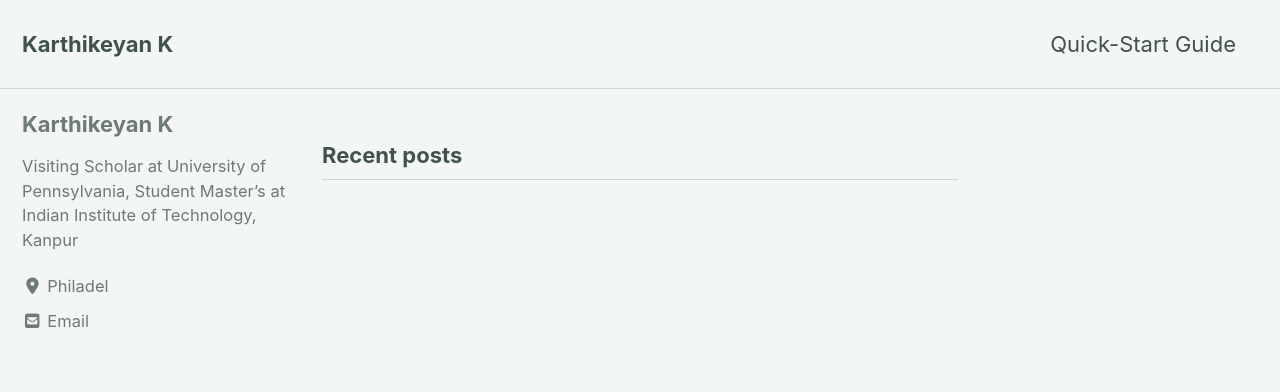
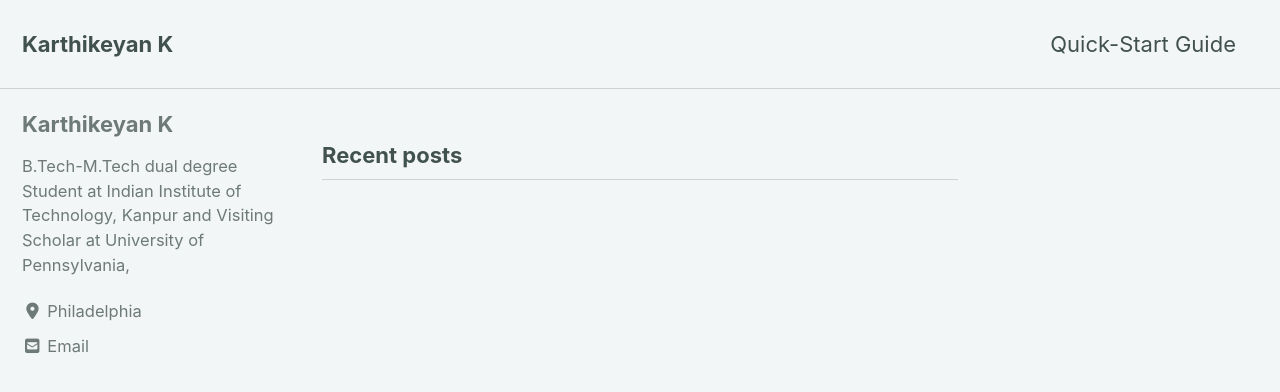
Before and after one commit to keyank/keyank.github.io, a Jekyll site: the page built from index.html, in a window 1280 px wide and 900 px high. Shown: the top 392 px of the window. Built offline with Jekyll 4.4.1, drawn with Linux system fonts in a browser that asks for light colours; cached includes are drawn as plain includes; nearby versions of some CDN libraries; the list of posts is cut into pages by our own code.

Commit message:
some change

```diff
--- a/_config.yml
+++ b/_config.yml
@@ -109,8 +109,8 @@ analytics:
 author:
   name             : "Karthikeyan K"
   avatar           : # path of avatar image, e.g. "/assets/images/bio-photo.jpg"
-  bio              : "Visiting Scholar at University of Pennsylvania, Student Master's at Indian Institute of Technology, Kanpur"
-  location         : "Philadel"
+  bio              : "B.Tech-M.Tech dual degree Student at Indian Institute of Technology, Kanpur and Visiting Scholar at University of Pennsylvania, "
+  location         : "Philadelphia"
   email            :
   links:
     - label: "Email"
```
